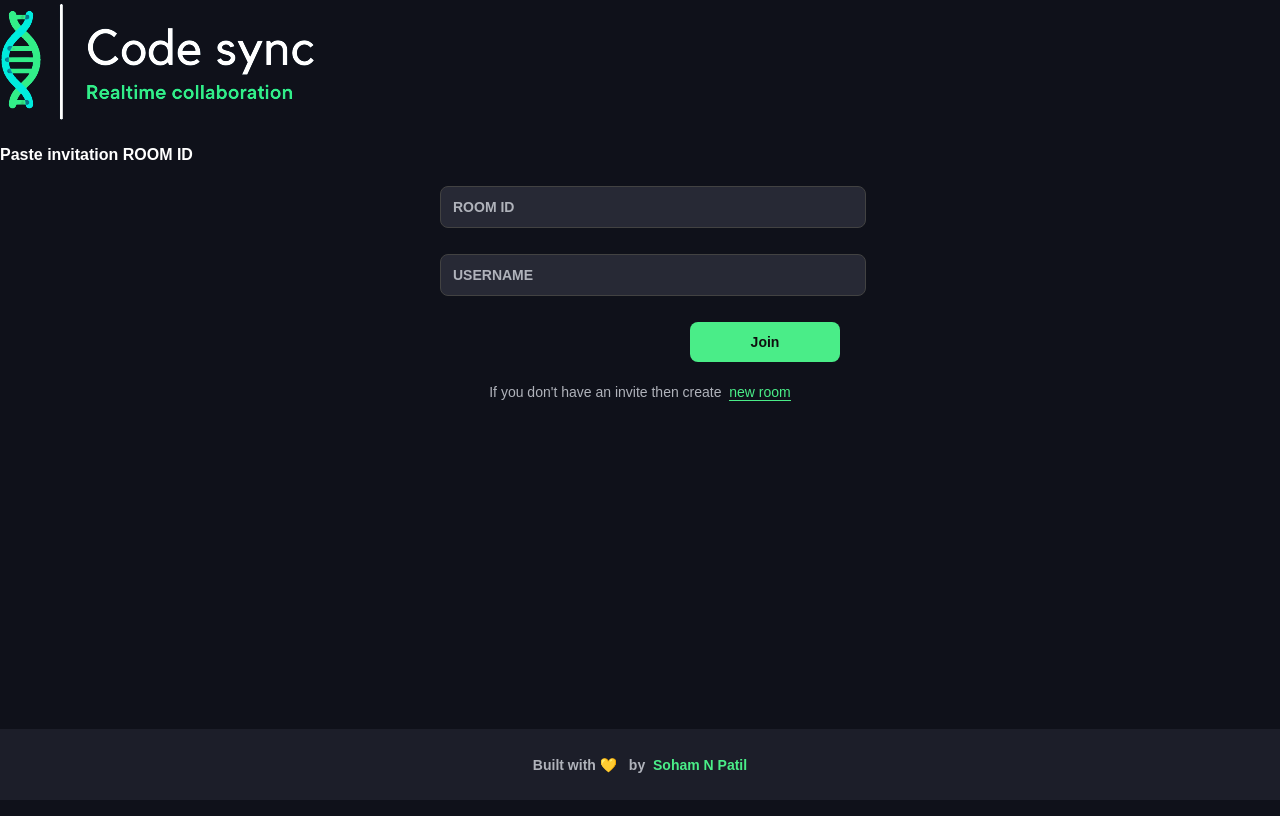
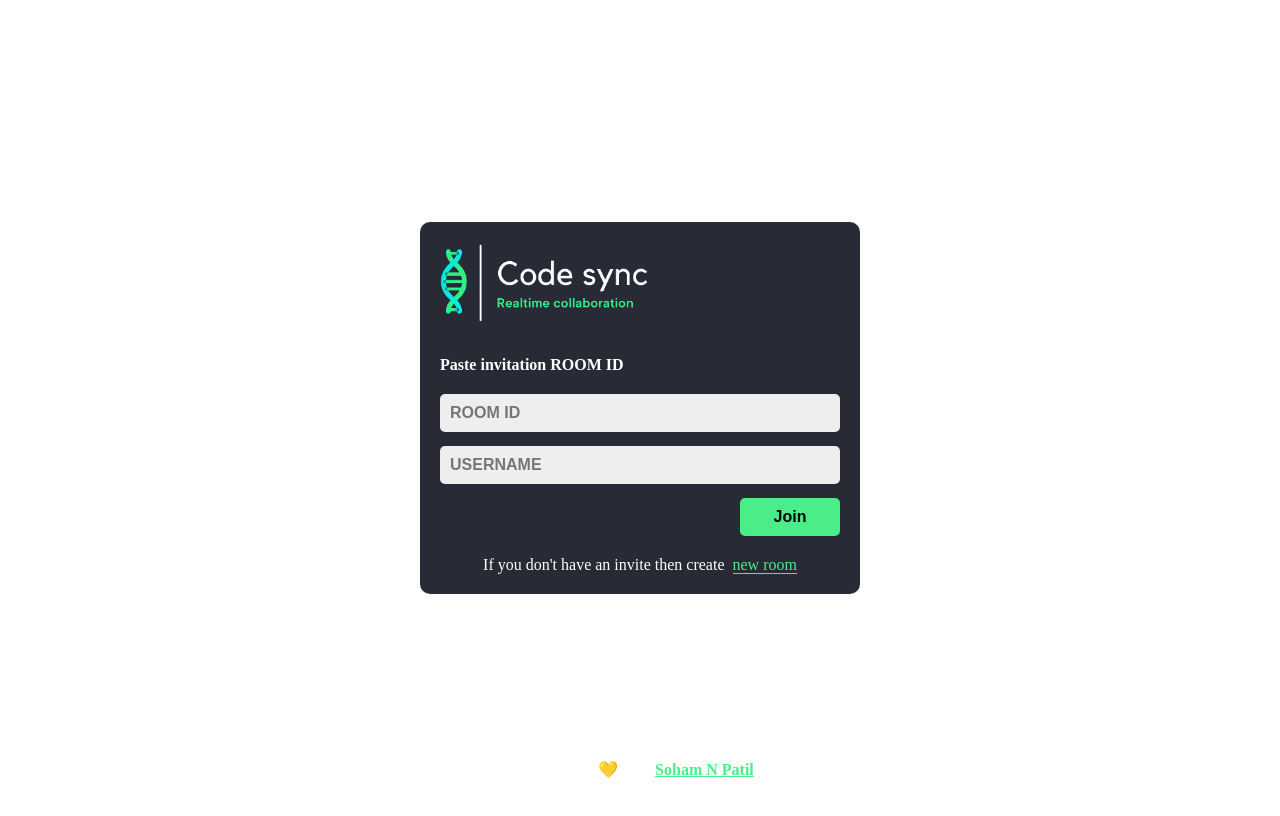
Before and after one commit to Soham271/Online-code-Editor, a React (Vite) app in the folder Frontend/@latest/: page / in a window 1280 px wide. Built offline with nearby package versions, Linux system fonts and the light colour scheme.

Commit message:
Update App.css

```diff
--- a/Frontend/@latest/src/App.css
+++ b/Frontend/@latest/src/App.css
@@ -1,95 +1,54 @@
-/* ============================= */
-/* Global Styles for Dark Theme */
-/* ============================= */
-body {
-  margin: 0;
-  padding: 0;
-  background-color: #0f111a; /* Dark background */
+.homePageWrapper {
+  display: flex;
+  align-items: center;
+  justify-content: center;
   color: #fff;
-  font-family: "Arial", sans-serif;
-}
-
-/* ============================= */
-/* Main Wrapper Styles */
-/* ============================= */
-.mainWrap {
-  display: grid;
-  grid-template-columns: 260px 1fr; /* Wider sidebar for better spacing */
   height: 100vh;
 }
 
-/* ============================= */
-/* Sidebar Styles */
-/* ============================= */
-.aside {
-  background: #1c1e29;
-  padding: 16px;
-  color: #fff;
+.formWrapper {
+  background: #282a36;
+  padding: 20px;
+  border-radius: 10px;
+  width: 400px;
+  max-width: 90%;
+}
+
+footer {
+  position: fixed;
+  bottom: 0;
+}
+
+footer a {
+  color: #4aee88;
+}
+
+.inputGroup {
   display: flex;
   flex-direction: column;
-  justify-content: space-between;
 }
 
-/* Inner sidebar section for clients */
-.asideInner {
-  flex: 1;
-  display: flex;
-  flex-direction: column;
-  gap: 20px;
+.mainLabel {
+  margin-bottom: 20px;
+  margin-top: 0;
 }
 
-/* ============================= */
-/* Logo Styles */
-/* ============================= */
-.logo {
-  border-bottom: 1px solid #424242;
-  padding-bottom: 10px;
+.homePageLogo {
+  height: 80px;
+  margin-bottom: 30px;
 }
 
-.logo img {
-  height: 60px;
-  display: block;
-  margin: 0 auto;
+.inputBox {
+  padding: 10px;
+  border-radius: 5px;
+  outline: none;
+  border: none;
+  margin-bottom: 14px;
+  background: #eee;
+  font-size: 16px;
+  font-weight: bold;
 }
 
-/* ============================= */
-/* Client List Styles */
-/* ============================= */
-.clientsList {
-  display: grid;
-  grid-template-columns: repeat(auto-fill, minmax(80px, 1fr));
-  gap: 12px;
-  padding: 10px 0;
-}
-
-/* Individual client styles */
-.client {
-  display: flex;
-  align-items: center;
-  flex-direction: column;
-  gap: 5px;
-  background: #272935;
-  padding: 12px;
-  border-radius: 10px;
-  box-shadow: 0 4px 8px rgba(0, 0, 0, 0.4);
-  width: 70px;
-  cursor: pointer;
-  transition: transform 0.2s ease-in-out;
-}
-
-.client:hover {
-  transform: scale(1.1);
-}
-
-.userName {
-  margin-top: 8px;
-  font-size: 14px;
-  color: #b0b3bb;
-}
-
-/* ============================= */
-/* Button Styles */
-/* ============================= */
 .btn {
   border: none;
   padding: 10px;
@@ -100,174 +59,21 @@ body {
   transition: all 0.3s ease-in-out;
 }
 
-/* Copy and Leave button styles */
-.copyBtn,
-.leaveBtn {
-  width: 100%;
-  margin-top: 12px;
-  background: #4aed88;
-  color: #0f0f0f;
-}
-
-.copyBtn:hover,
-.leaveBtn:hover {
-  background: #368654;
-}
-
-/* ============================= */
-/* Editor Wrapper Styles */
-/* ============================= */
-.editorWrap {
-  background: #1e1e1e;
-  padding: 20px;
-}
-
-/* CodeMirror editor styles */
-.CodeMirror {
-  min-height: calc(100vh - 40px);
-  font-size: 18px;
-  line-height: 1.6;
-  padding: 10px;
-  background: #1e1e1e;
-  color: #fff;
-  border-radius: 8px;
-}
-
-/* ============================= */
-/* Scrollbar Styling */
-/* ============================= */
-::-webkit-scrollbar {
-  width: 8px;
-}
-
-::-webkit-scrollbar-thumb {
-  background-color: #4a4a4a;
-  border-radius: 10px;
-}
-
-/* ============================= */
-/* Leave Button Full Width */
-/* ============================= */
-.leaveBtn {
-  width: 100%;
-  margin-top: 20px;
-}
-
-/* ============================= */
-/* Input Box and Button Styles */
-/* ============================= */
-.inputBox {
-  padding: 12px;
-  border-radius: 5px;
-  outline: none;
-  border: none;
-  margin-bottom: 14px;
-  background: #272935;
-  color: #fff;
-  font-size: 16px;
-  font-weight: bold;
-  transition: background 0.3s ease-in-out;
-}
-
-.inputBox::placeholder {
-  color: #b0b3bb;
-}
-
-/* ============================= */
-/* Join and Leave Button Styles */
-/* ============================= */
 .joinBtn,
 .leaveBtn {
   background: #4aed88;
   width: 100px;
   margin-left: auto;
-  color: #0f0f0f;
 }
 
 .joinBtn:hover,
 .leaveBtn:hover {
-  background: #368654;
-}
-
-/* ============================= */
-/* Footer Styles */
-/* ============================= */
-footer {
-  position: fixed;
-  bottom: 0;
-  width: 100%;
-  text-align: center;
-  color: #999;
-  padding: 8px 0;
-  background: #1c1e29;
-}
-
-/* Footer links */
-footer a {
-  color: #4aed88;
-  text-decoration: none;
-}
-
-footer a:hover {
-  color: #368654;
-}
-
-/* ============================= */
-/* Create New Button Styles */
-/* ============================= */
-.createNewBtn {
-  color: #4aed88;
-  text-decoration: none;
-  border-bottom: 1px solid #4aed88;
-  transition: all 0.3s ease-in-out;
-}
-
-.createNewBtn:hover {
-  color: #368654;
-  border-color: #368654;
-}
-.inputGroup {
-  display: flex;
-  flex-direction: column;
-  gap: 12px;
-  width: 100%;
-  max-width: 400px;
-  margin: 0 auto;
-}
-
-.inputBox {
-  padding: 12px;
-  width: 100%;
-  border-radius: 8px;
-  outline: none;
-  border: 1px solid #424242;
-  background: #272935;
-  color: #fff;
-  font-size: 14px;
-  transition: background 0.3s ease-in-out;
-}
-
-.btn.joinBtn {
-  width: 100%;
-  max-width: 150px;
-  padding: 12px;
-  font-size: 14px;
-  text-align: center;
-  background: #4aed88;
-  color: #0f0f0f;
-  border-radius: 8px;
-  transition: background 0.3s ease-in-out;
-}
-
-.btn.joinBtn:hover {
-  background: #368654;
+  background: #2b824c;
 }
 
 .createInfo {
-  margin-top: 10px;
-  font-size: 14px;
-  color: #b0b3bb;
-  text-align: center;
+  margin: 0 auto;
+  margin-top: 20px;
 }
 
 .createNewBtn {
@@ -277,13 +83,61 @@ footer a:hover {
   transition: all 0.3s ease-in-out;
 }
 
-.createNewBtn:hover {
+.createNewBtn:hover,
+footer a:hover {
   color: #368654;
   border-color: #368654;
 }
 
-footer h4 {
-  font-size: 14px;
+.mainWrap {
+  display: grid;
+  grid-template-columns: 230px 1fr;
+}
+
+.aside {
+  background: #1c1e29;
+  padding: 16px;
+  color: #fff;
+  display: flex;
+  flex-direction: column;
+}
+.asideInner {
+  flex: 1;
+}
+
+.clientsList {
+  display: flex;
+  align-items: center;
+  flex-wrap: wrap;
+  gap: 20px;
+}
+
+.client {
+  display: flex;
+  align-items: center;
+  flex-direction: column;
+  font-weight: bold;
+}
+.userName {
+  margin-top: 10px;
+}
+
+.logo {
+  border-bottom: 1px solid #424242;
+  padding-bottom: 10px;
+}
+
+.logoImage {
+  height: 60px;
+}
+
+.leaveBtn {
+  width: 100%;
   margin-top: 20px;
-  color: #b0b3bb;
 }
+.CodeMirror {
+  min-height: calc(100vh - 20px);
+  font-size: 20px;
+  line-height: 1.6;
+  padding-top: 20px;
+}
```
